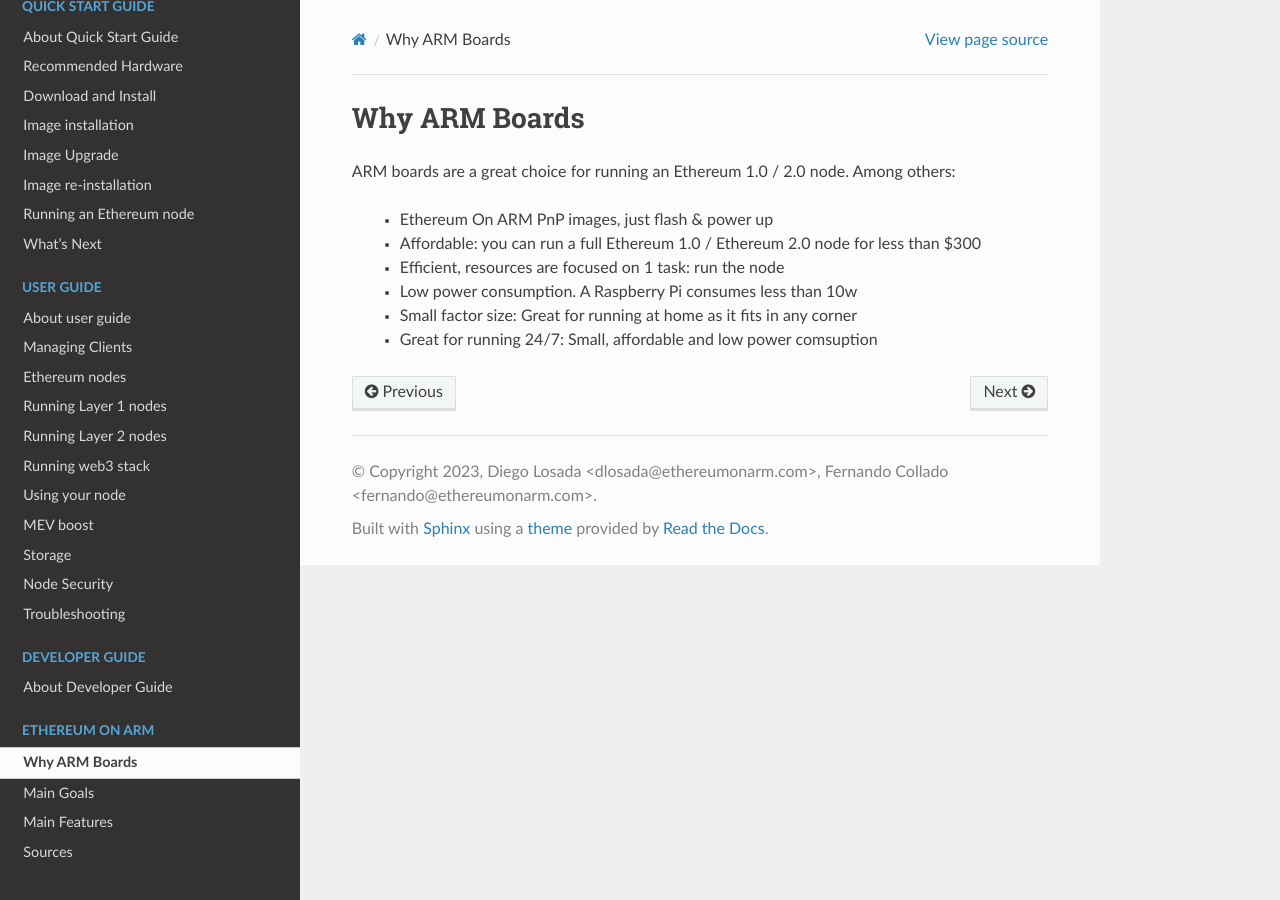
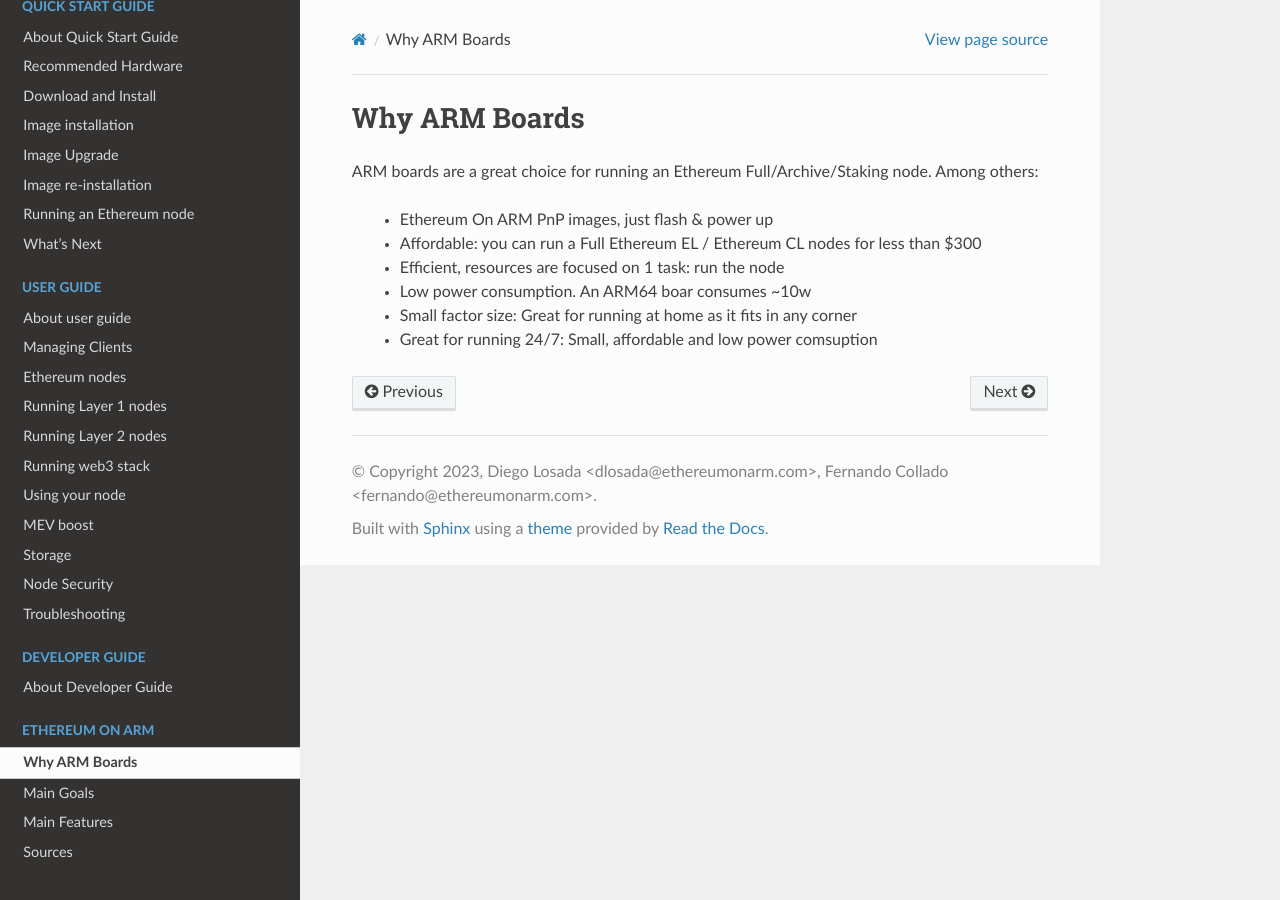
Before and after one commit to EOA-Blockchain-Labs/ethereumonarm, a Sphinx documentation site: the page built from docs/ethereum-on-arm/why-arm-boards.rst, in a window 1280 px wide. Built offline with Sphinx 7.4.7 and the Read the Docs theme 2.0.0, drawn with Linux system fonts in a browser that asks for light colours.

Commit message:
modified ARM boards doc

```diff
--- a/docs/ethereum-on-arm/why-arm-boards.rst
+++ b/docs/ethereum-on-arm/why-arm-boards.rst
@@ -4,11 +4,11 @@
 Why ARM Boards
 ==============
 
-ARM boards are a great choice for running an Ethereum 1.0 / 2.0 node. Among others:
+ARM boards are a great choice for running an Ethereum Full/Archive/Staking node. Among others:
 
   * Ethereum On ARM PnP images, just flash & power up
-  * Affordable: you can run a full Ethereum 1.0 / Ethereum 2.0 node for less than $300
+  * Affordable: you can run a Full Ethereum EL / Ethereum CL nodes for less than $300
   * Efficient, resources are focused on 1 task: run the node
-  * Low power consumption. A Raspberry Pi consumes less than 10w
+  * Low power consumption. An ARM64 boar consumes ~10w
   * Small factor size: Great for running at home as it fits in any corner
   * Great for running 24/7: Small, affordable and low power comsuption
```
